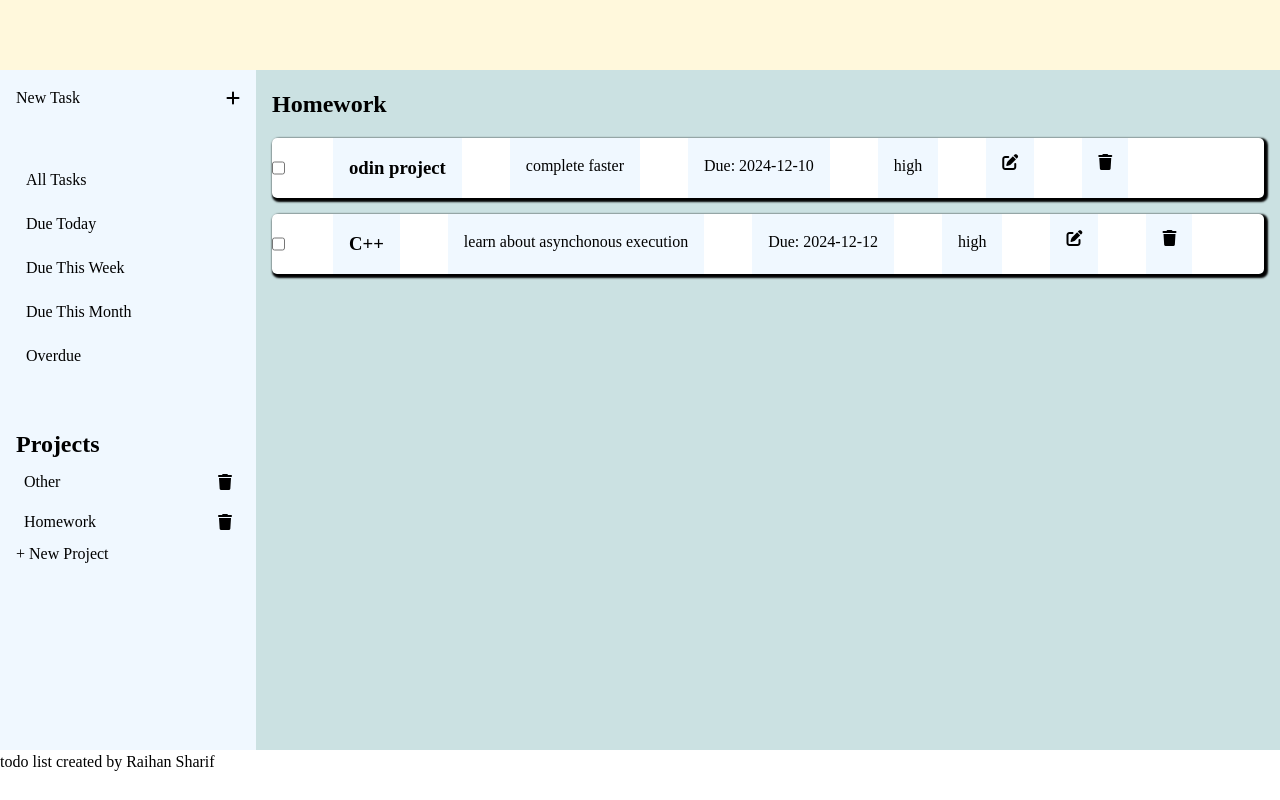
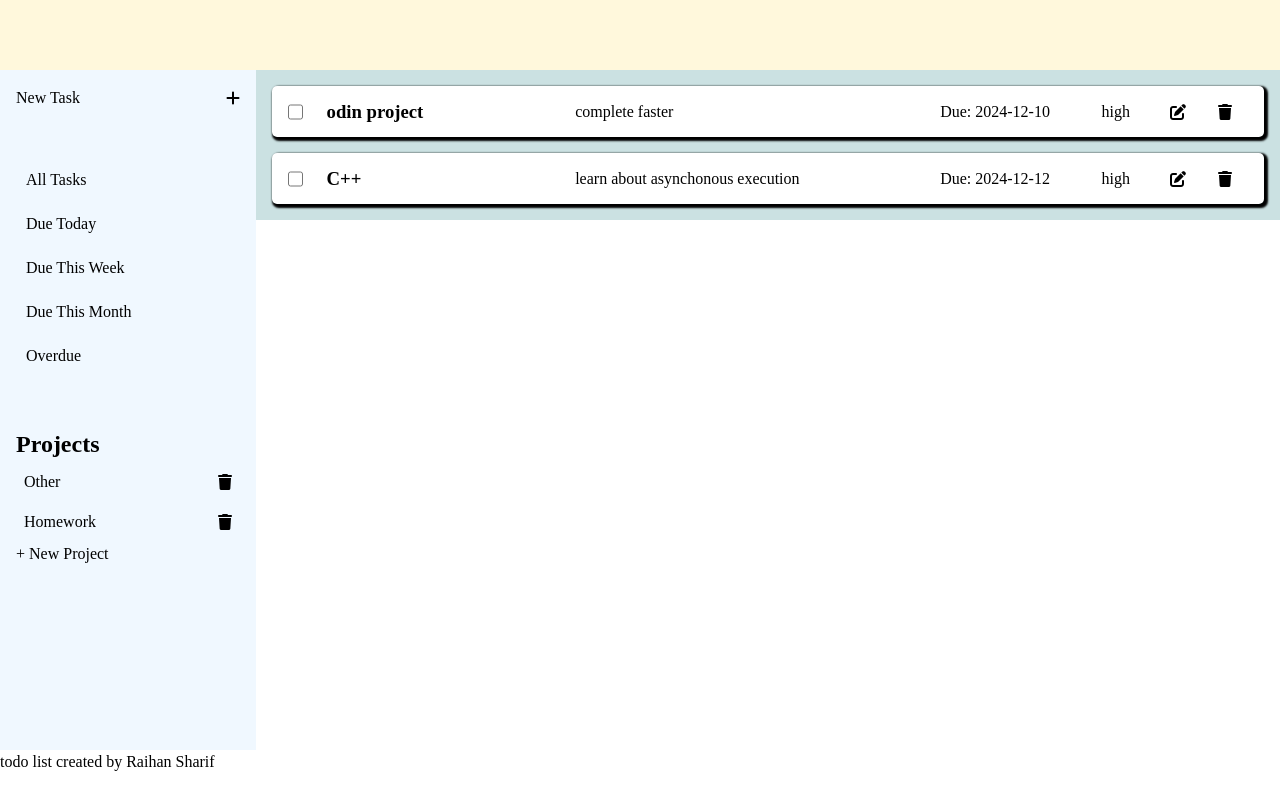
Before and after one commit to RaihanSharif/todo-list, a website built with webpack: page src/template.html in a window 1280 px wide. Built offline with nearby package versions, Linux system fonts and the light colour scheme.

Commit message:
refactor - DOMBuilder

```diff
--- /dev/null
+++ b/src/DOMBuilders.js
@@ -0,0 +1,89 @@
+function buildTaskCard(task) {
+    const card = document.createElement("div");
+    card.classList.add('task-card');
+    card.setAttribute('data-title', task.title);
+    card.setAttribute('data-isChecked', false);
+
+    const taskTitle = document.createElement('h3');
+    taskTitle.textContent = task.title;
+    taskTitle.classList.add('task-title');
+
+    const taskCheckbox = document.createElement("input");
+    taskCheckbox.setAttribute('type', 'checkbox');
+    taskCheckbox.classList.add('task-checkbox');
+    taskCheckbox.setAttribute('data-title', task.title);
+    taskCheckbox.name = 'task-checkbox';
+
+    // if checkbox is checked, the task is marked as completed
+    // the card gets a isChecked = true, data
+    // tested - works
+    taskCheckbox.addEventListener('change', () => {
+        if (taskCheckbox.checked) {
+            task.isComplete = true;
+            card.dataset.isChecked = true;
+        } else {
+            task.isComplete = false;
+            card.dataset.isChecked = false;
+        }
+    });
+
+    const taskDesc = document.createElement('p');
+    taskDesc.textContent = task.description;
+    taskDesc.classList.add("task-desc");
+
+    const taskDate = document.createElement('span');  //TODO: change to date/time tag later
+    taskDate.textContent = `Due: ${task.dueDate}`;
+    taskDate.classList.add('task-due-date');
+
+    const taskPriority = document.createElement('div');
+    taskPriority.classList.add('task-priority'); // TODO: color of div will change based on value
+    taskPriority.setAttribute('data-priority', task.priority);
+    taskPriority.textContent = task.priority; //TODO: this may be a number that needs to be turned into text {low, medium, high}
+
+
+
+    const taskEdit = document.createElement('span'); // TODO: change to div?
+    taskEdit.classList.add("task-edit", "fa-solid", "fa-edit");
+    taskEdit.setAttribute('data-title', task.title);
+    // TODO: add edit button event listener.
+
+    const taskDel = document.createElement('span');
+    taskDel.classList.add('task-del', 'fa-solid', 'fa-trash');
+    taskDel.setAttribute('data-title', task.title);
+
+    const contentContainer = document.createElement('div');
+    contentContainer.classList.add('card-content-container');
+
+
+    contentContainer.appendChild(taskCheckbox);
+    contentContainer.appendChild(taskTitle);
+    contentContainer.appendChild(taskDesc);
+    contentContainer.appendChild(taskDate);
+    contentContainer.appendChild(taskPriority);
+
+    const buttonContainer = document.createElement('div');
+    buttonContainer.classList.add('button-container');
+    buttonContainer.appendChild(taskEdit);
+    buttonContainer.appendChild(taskDel);
+
+    card.appendChild(contentContainer);
+    card.appendChild(buttonContainer);
+
+    return card;
+}
+
+/**
+ * @param Task[]
+ * @returns array of task cards
+ */
+function buildTaskList(taskArray) {
+    const cardsArray = [];
+    console.log(Array.isArray(taskArray));
+    taskArray.forEach(taskElem => {
+        const temp = buildTaskCard(taskElem);
+        cardsArray.push(temp);
+    });
+    return cardsArray;
+}
+
+export {buildTaskCard, buildTaskList};
--- a/src/index.js
+++ b/src/index.js
@@ -3,12 +3,19 @@ import "./styles.css";
 import Task from "./task.js";
 import Project from "./project.js"
 import ProjectList from "./projectList.js";
-import { renderNewProject, renderProjects, renderNewTask, renderProjectTasks } from "./render.js";
+import { renderNewProject, renderProjects, renderNewTask, renderTasks } from "./render.js";
 
 // TODO: make sure controller/model does not depend on the view.
 
 //default importing an image example. can be used as src of img html element
 // import odingImage from "./oding.png";
+
+
+function init() {
+    // load data
+    // populate content on page
+    // set up event listeners
+}
 
 const mainProjects = new ProjectList();
 const other = new Project("Other", "Tasks that are not assigned to a project");
@@ -29,26 +36,11 @@ renderNewProject(mainProjects, projListContainer);
 
 renderNewTask(mainProjects);
 
-renderProjectTasks(homework);
+// renderProjectTasks(homework);
 
-const displayAllBtn = document.getElementById('show-all-tasks');
+const tasksContainer = document.getElementById('tasks-container');
 
-function displayAllTasks(projectList) {
-    // combined all the projects into a single project
+renderTasks(homework.taskList, tasksContainer);
 
-    const masterProject = new Project('All projects', 'sddsf');
 
-    projectList.projects.forEach(proj => {
-        proj.taskList.forEach(elem => {
-            masterProject.addTask(elem);
-        });
-    });
-
-    renderProjectTasks(masterProject);
-}
-
-displayAllBtn.addEventListener('click', () => {
-    displayAllTasks(mainProjects);
-});
-
-export {mainProjects};
+export {mainProjects, tasksContainer};
--- a/src/render.js
+++ b/src/render.js
@@ -2,73 +2,11 @@
 
 import Project from "./project";
 import Task from "./task";
+import { buildTaskCard, buildTaskList } from "./DOMBuilders.js";
+import { mainProjects, tasksContainer } from "./index.js";
 
-import { mainProjects } from "./index.js";
 
-//TODO: create a separate function for population project select options in the forms.
-
-function createTaskCard(task) {
-    const card = document.createElement("div");
-    card.classList.add('task-card');
-    card.setAttribute('data-title', task.title);
-    card.setAttribute('data-isChecked', false);
-
-    const taskTitle = document.createElement('h3');
-    taskTitle.textContent = task.title;
-    taskTitle.classList.add('task-title');
-
-    const taskCheckbox = document.createElement("input");
-    taskCheckbox.setAttribute('type', 'checkbox');
-    taskCheckbox.classList.add('task-checkbox');
-    taskCheckbox.setAttribute('data-title', task.title);
-    taskCheckbox.name = 'task-checkbox';
-
-    // if checkbox is checked, the task is marked as completed
-    // the card gets a isChecked = true, data
-    // tested - works
-    taskCheckbox.addEventListener('change', () => {
-        if (taskCheckbox.checked) {
-            task.isComplete = true;
-            card.dataset.isChecked = true;
-        } else {
-            task.isComplete = false;
-            card.dataset.isChecked = false;
-
-        }
-    });
-
-    const taskDesc = document.createElement('p');
-    taskDesc.textContent = task.description;
-    taskDesc.classList.add("task-desc");
-
-    const taskDate = document.createElement('span');  //TODO: change to date/time tag later
-    taskDate.textContent = `Due: ${task.dueDate}`;
-    taskDate.classList.add('task-due-date');
-
-    const taskPriority = document.createElement('div');
-    taskPriority.classList.add('task-priority'); // TODO: color of div will change based on value
-    taskPriority.setAttribute('data-priority', task.priority);
-    taskPriority.textContent = task.priority; //TODO: this may be a number that needs to be turned into text {low, medium, high}
-
-    const taskEdit = document.createElement('span'); // TODO: change to div?
-    taskEdit.classList.add("task-edit", "fa-solid", "fa-edit");
-    taskEdit.setAttribute('data-title', task.title);
-    // TODO: add edit button event listener.
-
-    const taskDel = document.createElement('span');
-    taskDel.classList.add('task-del', 'fa-solid', 'fa-trash');
-    taskDel.setAttribute('data-title', task.title);
-
-    card.appendChild(taskCheckbox);
-    card.appendChild(taskTitle);
-    card.appendChild(taskDesc);
-    card.appendChild(taskDate);
-    card.appendChild(taskPriority);
-    card.appendChild(taskEdit);
-    card.appendChild(taskDel);
-
-    return card;
-}
+// builder builds the elements, render decides where the cards are shown
 
 function updateTask(task, data) {
     task.title = data.title;
@@ -77,6 +15,18 @@ function updateTask(task, data) {
     task.priority = data.priority;
 }
 
+// TODO: change this so it takes in an array of cards, not a Task object list
+function renderTasks(taskArray, DOMcontainerElem) {
+    const tasks = buildTaskList(taskArray);
+    console.log(Array.isArray(tasks));
+    DOMcontainerElem.innerHTML = '';
+    tasks.forEach(elem => {
+        console.log(elem);
+        DOMcontainerElem.appendChild(elem);
+    });
+}
+
+/*
 function renderProjectTasks(project) {
     const taskDisplay = document.getElementById("content");
     const projName = document.createElement('h2');
@@ -91,7 +41,7 @@ function renderProjectTasks(project) {
 
     taskDisplay.appendChild(projName);
     project.taskList.forEach(task => {
-        const newTask = createTaskCard(task);
+        const newTask = buildTaskCard(task);
         taskDisplay.appendChild(newTask);
 
         newTask.addEventListener('click', (ev) =>{
@@ -113,6 +63,8 @@ function renderProjectTasks(project) {
         });
     });
 }
+
+*/
 
 function populateTaskEditForm(task, editForm) {
     const title = editForm.elements['title'];
@@ -150,8 +102,8 @@ function createProjectCard(project) {
 
     const projectName = document.createElement("p");
     projectName.textContent = project.title;
-    projectName.addEventListener('click', () => {
-        renderProjectTasks(project);
+    projectName.addEventListener('click', () => {  //TODO: separate out event listener
+        renderTasks(project.taskList, tasksContainer);
     });
     li.appendChild(projectName);
 
@@ -264,4 +216,4 @@ function displayAllTasks() {
 
 
 
-export {renderProjects, renderNewProject, renderNewTask, renderProjectTasks};
+export {renderProjects, renderNewProject, renderNewTask, renderTasks};
--- a/src/styles.css
+++ b/src/styles.css
@@ -68,21 +68,48 @@ ul {
 
 .task-card {
   display: flex;
-  /* padding: 1rem; */
-  gap: 3rem;
+  padding: 0.1rem 1rem;
+  gap: 1rem;
   /* border: 2px solid black; */
   border-radius: 5px;
   box-shadow: 2px 2px 2px 2px black;
   backdrop-filter: brightness(150%);
+  justify-content: space-between;
 
 }
 
-.task-card * {
-  padding: 1rem;
+.card-content-container {
+  display: grid;
+  /* grid-template-columns: 10px auto auto auto auto; */
+  grid-template-columns: 0.5fr 8fr 12fr 5fr 1fr;
+  gap: 1rem;
+  align-content: center;
+  justify-content: flex-start;
+}
+
+.card-content-container > * {
+  /* background-color: aliceblue; */
+  padding: 0.5rem;
+  align-content: center;
+}
+
+.card-content-container *:hover {
   background-color: aliceblue;
 }
 
-#content {
+.button-container *:hover {
+  background-color: aliceblue;
+}
+.button-container{
+  display: flex;
+  justify-content: center;
+  align-items: center;
+}
+
+.button-container > * {
+  padding: 1rem;
+}
+#tasks-container {
   background-color: #cbe1e2;
   display: flex;
   flex-direction: column;
--- a/src/template.html
+++ b/src/template.html
@@ -102,7 +102,8 @@
             </div>
         </div>
         <div id="content">
-
+            <h2 id="tasks-header"></h2>
+            <div id="tasks-container"></div>
         </div>
     </div>
     <footer>
```
Also changed, not shown: src/forms.js (added).
